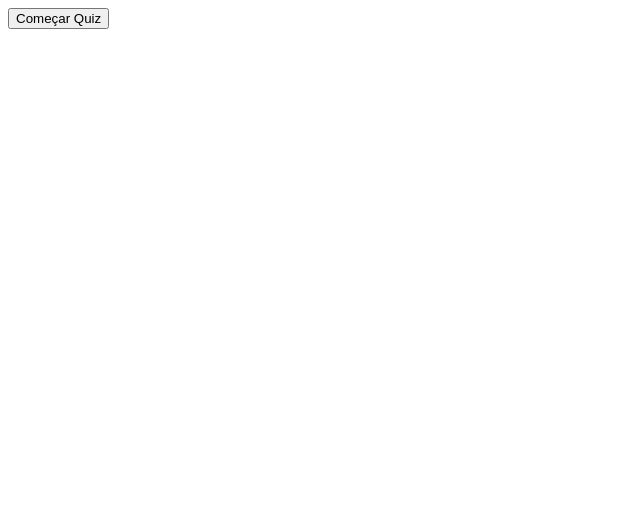
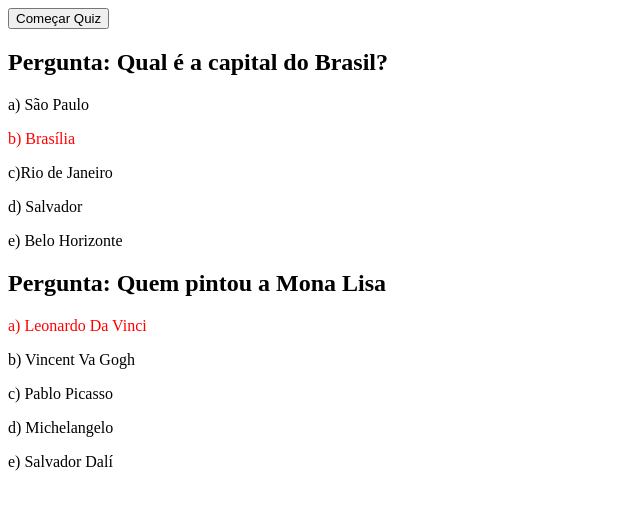
Before and after one commit to Noellyalbus/json_intro, a plain HTML site: page json_intro/json_p3/index.html in a window 1280 px wide. Both pictures are taken after a click on the button "Começar Quiz". Shown: the whole page, without its empty margins (0-640 px from the left). Drawn offline with Linux system fonts and the light colour scheme.

Commit message:
Add files via upload

```diff
--- a/json_intro/json_p3/index.html
+++ b/json_intro/json_p3/index.html
@@ -4,10 +4,11 @@
 	<meta charset="UTF-8">
 	<meta http-equiv="X-UA-Compatible" content="IE=edge">
 	<meta name="viewport" content="width=device-width, initial-scale=1.0">
+	<script src="js/script.js"></script>
 	<title>Perguntas e Respostas</title>
 </head>
 <body>
-	<button type="button" onclick="perguntas()">Começar Quiz</button>
+	<button type="button" onclick="quiz()">Começar Quiz</button>
 
 </body>
 </html>
--- a/json_intro/json_p3/js/script.js
+++ b/json_intro/json_p3/js/script.js
@@ -0,0 +1,59 @@
+const nomeArquivo = 'json/dat.json';
+
+function quiz(){
+    function extrairDados() {
+        fetch(nomeArquivo)
+            .then(response => response.json())
+            .then(data => {
+                const perguntas = data.perguntas;
+                for (k = 0; k < perguntas.length; k++){
+                    const perguntaSpan = document.createElement('h2');
+                    perguntaSpan.innerHTML = `Pergunta: ${perguntas[k].questao}`;
+                    document.body.appendChild(perguntaSpan);
+
+                    const resposta = perguntas[k].resposta;
+
+                    var itemCorreto;
+                    switch(resposta){
+                        case 'a':
+                            itemCorreto = 0;
+                        break;
+                        case 'b':
+                            itemCorreto = 1;
+                        break;
+                        case 'c':
+                            itemCorreto = 2;
+                        break;
+                        case 'd':
+                            itemCorreto = 3;
+                        break;
+                        case 'e':
+                            itemCorreto = 4;
+                        break;
+                    }
+
+                    const opcoes = perguntas[k].opcoes;
+
+                    for (j= 0; j < opcoes.length; j++ ){
+                        const opcao = document.createElement('p');
+
+                        opcao.innerHTML = opcoes[j];
+
+                        if (j == itemCorreto){
+                            opcao.style.color = "red";
+                        }
+
+                        document.body.appendChild(opcao);
+                    }
+
+
+                }
+
+            })
+            .catch(error => {
+                console.error('Erro ao ler o arquivo JSON:', error);
+            });
+    }
+
+    extrairDados();
+}
--- /dev/null
+++ b/json_intro/json_p3/json/dat.json
@@ -0,0 +1,14 @@
+{
+	"perguntas": [
+		{
+			"questao": "Qual é a capital do Brasil?",
+			"opcoes": ["a) São Paulo", "b) Brasília", "c)Rio de Janeiro", "d) Salvador", "e) Belo Horizonte"],
+			"resposta": "b"
+		},
+		{
+			"questao": "Quem pintou a Mona Lisa",
+			"opcoes": ["a) Leonardo Da Vinci", "b) Vincent Va Gogh", "c) Pablo Picasso", "d) Michelangelo", "e) Salvador Dalí"],
+			"resposta": "a"
+		}
+	]
+}
```
